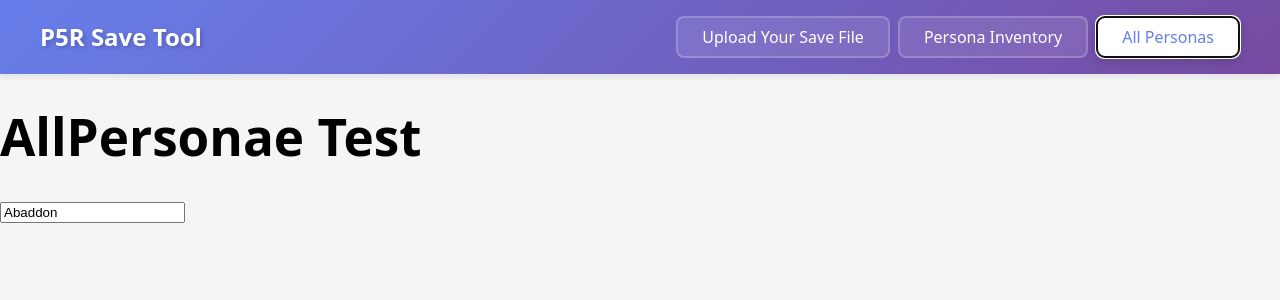
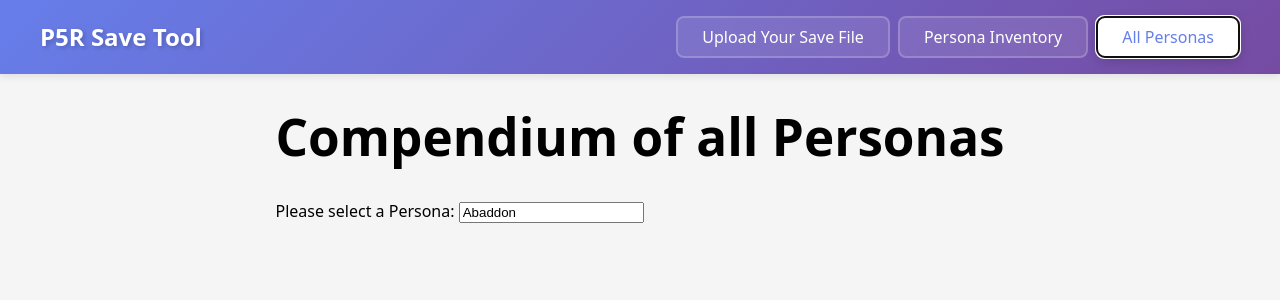
Before and after one commit to ZGong1/P5R-fusion-calc, a React (Vite) app in the folder p5r-fusion-calculator/: page / in a window 1280 px wide. Both pictures are taken after a click on the button "All Personas". Shown: the top 300 px of the page. Built offline with nearby package versions, Linux system fonts and the light colour scheme.

Commit message:
Slight styling/wording changes

```diff
--- a/p5r-fusion-calculator/src/components/AllPersonae.css
+++ b/p5r-fusion-calculator/src/components/AllPersonae.css
@@ -0,0 +1,6 @@
+.all-personas {
+    display: flex;
+    flex-direction: column;
+    justify-content: center;
+    align-items: center;
+}
--- a/p5r-fusion-calculator/src/components/AllPersonae.jsx
+++ b/p5r-fusion-calculator/src/components/AllPersonae.jsx
@@ -6,10 +6,12 @@
 function AllPersonae ({ props }) {
 
     return (
-        <>
-            <h1>AllPersonae Test</h1>
-            <CompendiumSelector />
-        </>
+        <div className='all-personas'>
+            <div className='persona-selector'>
+                <h1>Compendium of all Personas</h1>
+                Please select a Persona: <CompendiumSelector />
+            </div>
+        </div>
     );
 
 
```
